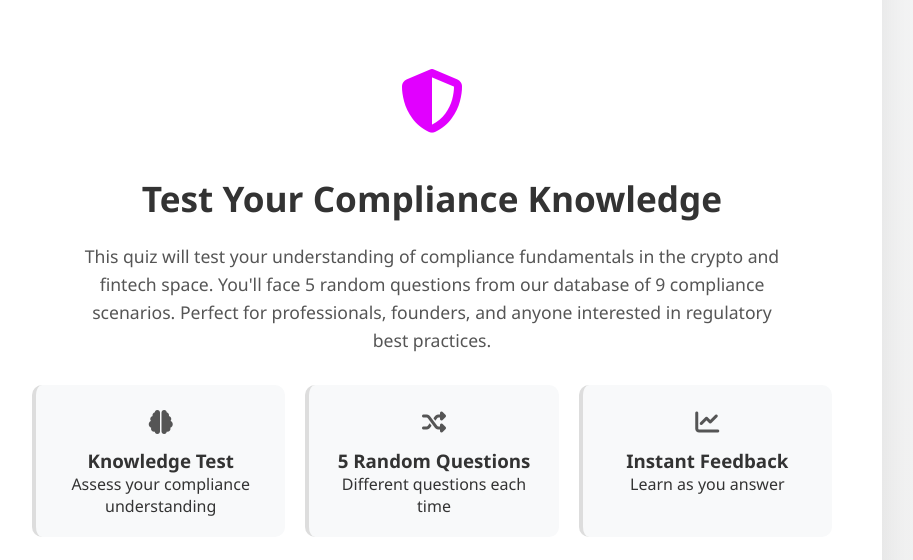
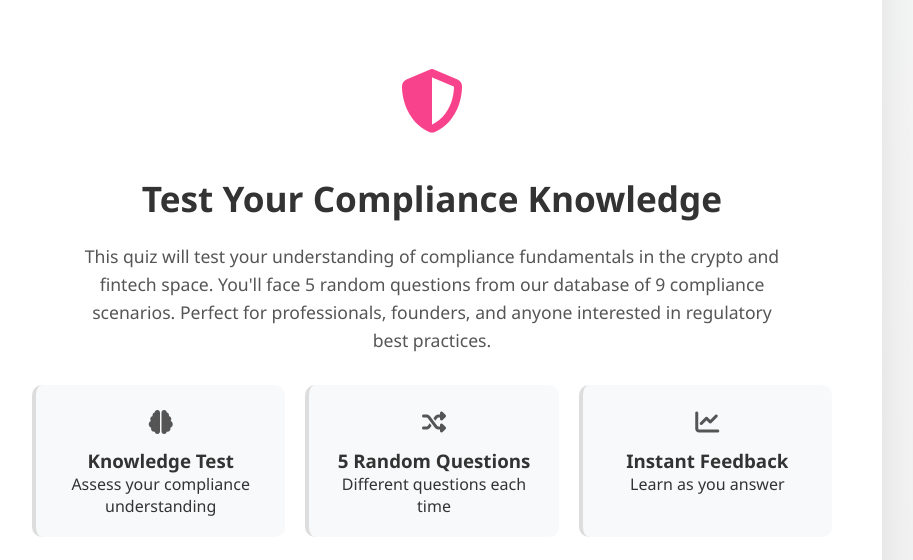
Before and after one commit to No1se-pi/BitOK-Quiz, a plain HTML site: page index.html in a window 1280 px wide. Shown: the part 240-800 px from the top of the page, without its empty margins (208-1121 px from the left). Drawn offline with Linux system fonts and the light colour scheme.

Commit message:
Add files via upload

```diff
--- a/index.html
+++ b/index.html
@@ -87,7 +87,7 @@
 
         .intro-icon {
             font-size: 4rem;
-            color: #E100FF; /* Фуксия */
+            color: #f8428c; /* Фуксия */
             margin-bottom: 20px;
             animation: bounce 2s infinite;
         }
```
